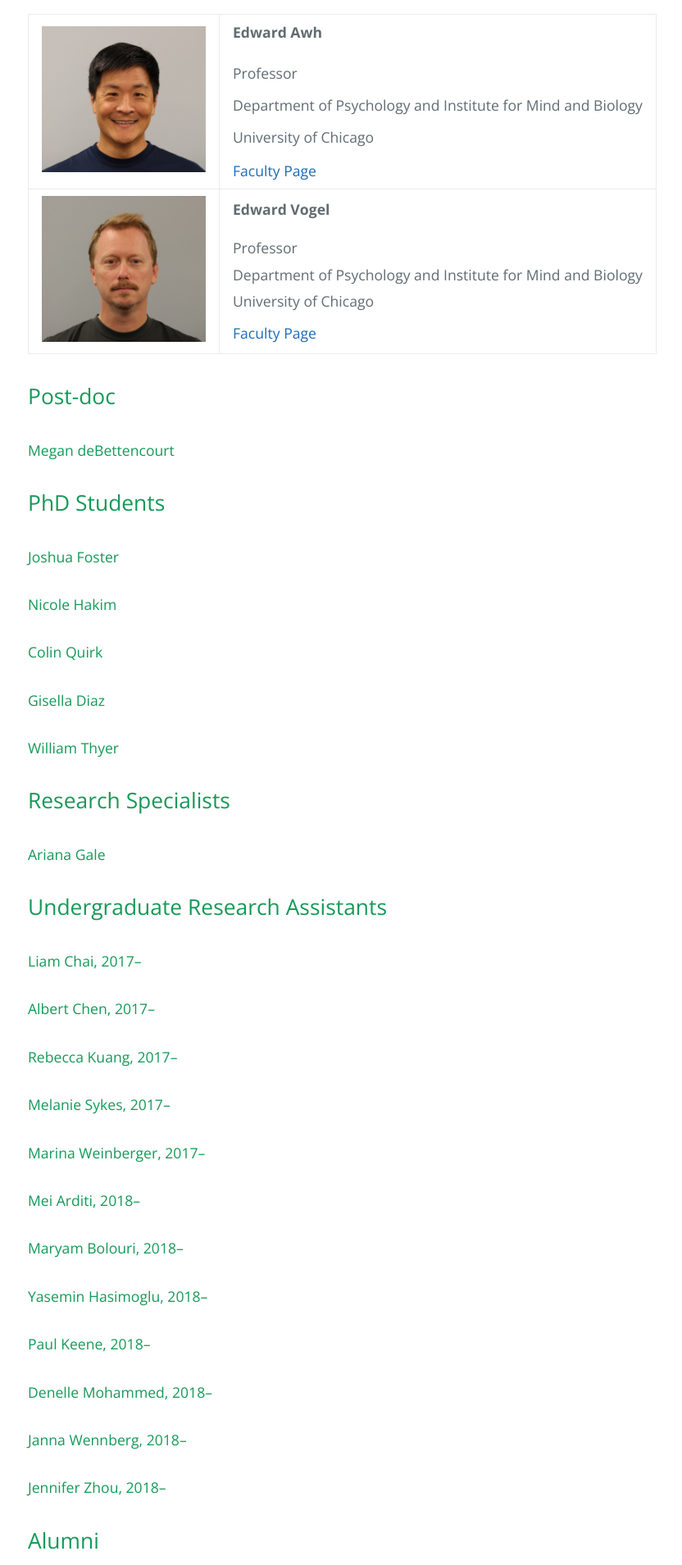
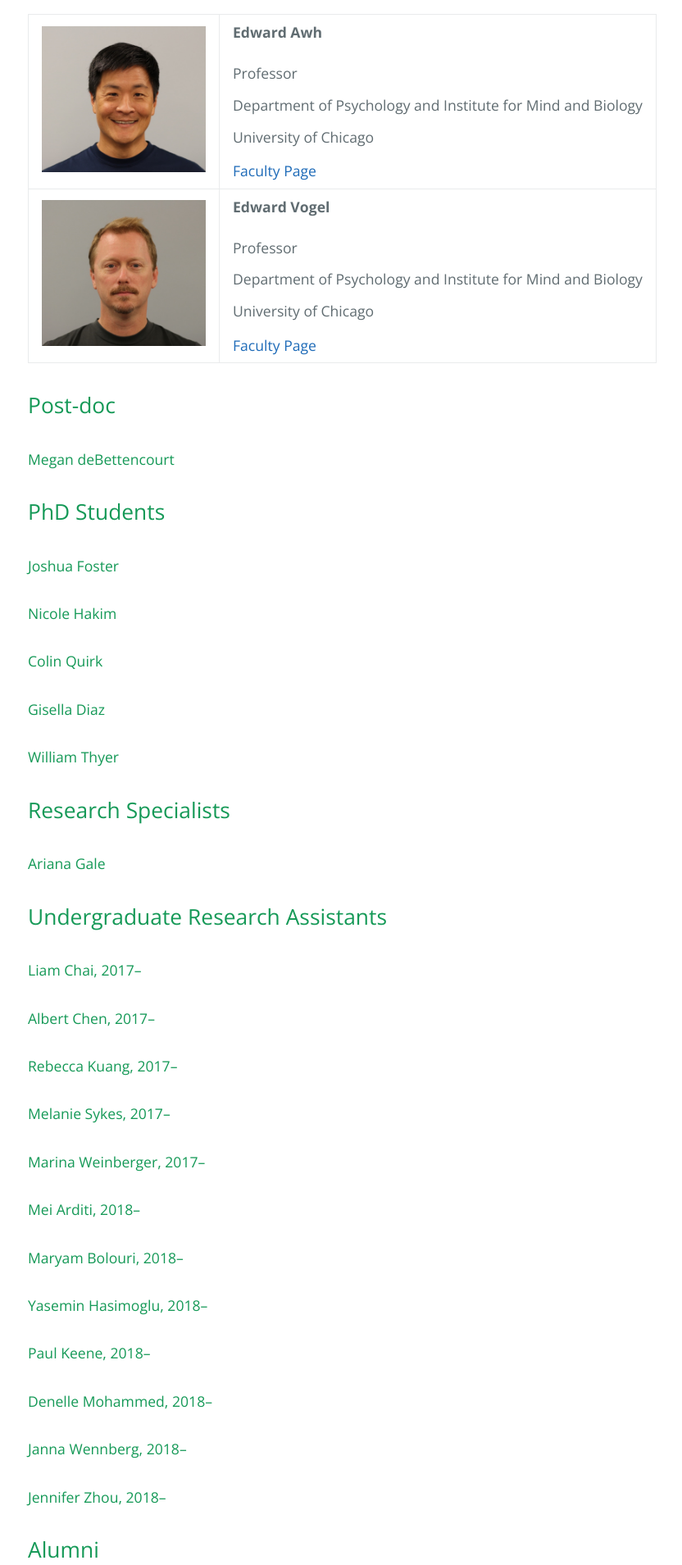
Before and after one commit to AwhVogelLab/awhvogellab.github.io, a Jekyll site: the page built from people.md, in a window 1280 px wide. Shown: the part 531-2440 px from the top of the page at 82% size, without its empty margins (190-1022 px from the left). Built offline with Jekyll 4.4.1, drawn with Linux system fonts in a browser that asks for light colours; our own code applies the rules of GitHub Pages for plain Markdown files.

Commit message:
fix text next to vogel

```diff
--- a/people.md
+++ b/people.md
@@ -27,7 +27,7 @@ layout: default
   </td>
   <td>
     <strong>Edward Vogel</strong><br><br>
-    <span style='line-height:15px'>
+    <span style='line-height:1.2em'>
       <p>Professor</p>
       <p>Department of Psychology and Institute for Mind and Biology</p>
       <p>University of Chicago</p>
```
